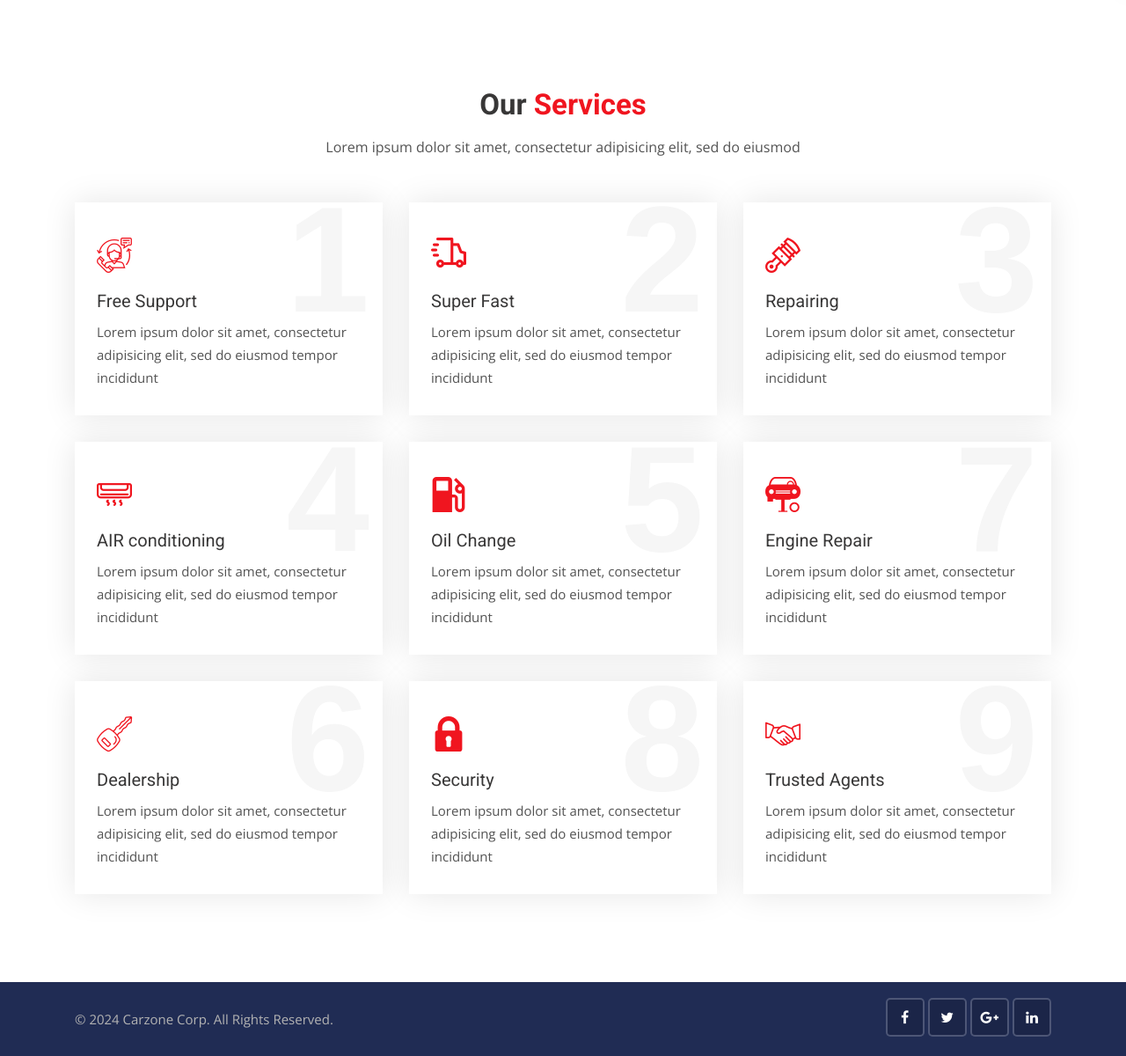
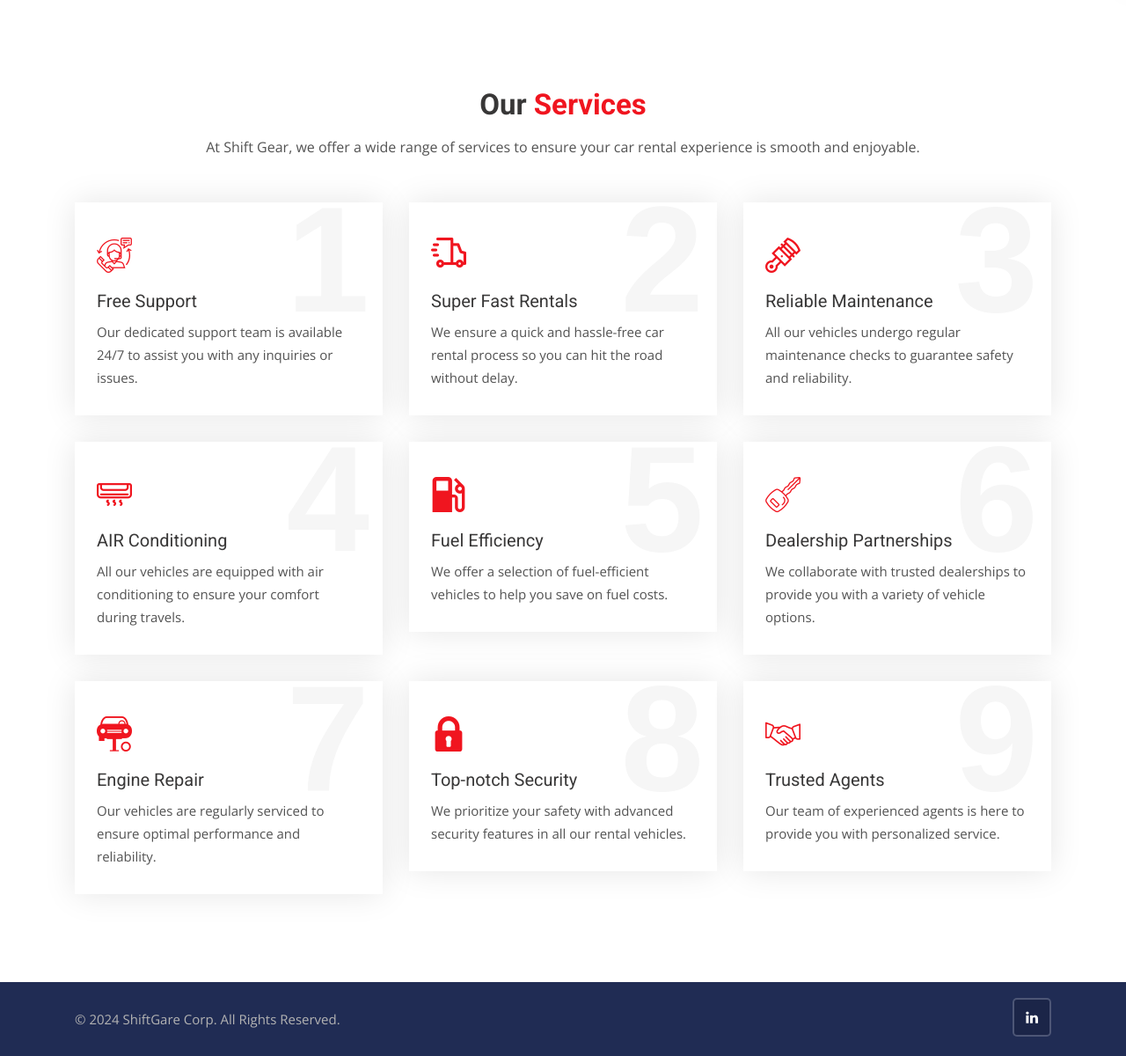
Before and after one commit to Bibek1604/ShiftGear, a Django app: page /services in a window 1280 px wide. Shown: the part 361-1561 px from the top of the page at 88% size. Run offline with Django 4.2, Linux system fonts and the light colour scheme; some libraries are stand-ins or nearby versions.

Commit message:
layout changed

```diff
--- a/templates/includes/footer.html
+++ b/templates/includes/footer.html
@@ -5,15 +5,13 @@
         <div class="container">
             <div class="row">
                 <div class="col-lg-8">
-                    <p class="copy">© {% now 'Y' %} Carzone Corp. All Rights Reserved.</p>
+                    <p class="copy">© {% now 'Y' %} ShiftGare Corp. All Rights Reserved.</p>
                 </div>
                 <div class="col-lg-4">
                     <div class="social-list-2">
                         <ul>
-                            <li><a href="http://facebook.com" target="_blank" class="facebook-bg"><i class="fa fa-facebook"></i></a></li>
-                            <li><a href="http://twitter.com" target="_blank" class="twitter-bg"><i class="fa fa-twitter"></i></a></li>
-                            <li><a href="http://google.com" target="_blank" class="google-bg"><i class="fa fa-google-plus"></i></a></li>
-                            <li><a href="http://linkedin.com" target="_blank" class="linkedin-bg"><i class="fa fa-linkedin"></i></a></li>
+
+                            <li><a href="http://linkedin.com" target="https://www.linkedin.com/in/bibek-pandey-43313723b/" class="linkedin-bg"><i class="fa fa-linkedin"></i></a></li>
                         </ul>
                     </div>
                 </div>
--- a/templates/includes/topbar.html
+++ b/templates/includes/topbar.html
@@ -3,10 +3,10 @@
     <div class="container">
         <div class="row">
             <div class="col-lg-8 col-md-8 col-sm-7">
-                <div class="list-inline">
-                    <a href="tel:+55-4XX-634-7071"><i class="fa fa-phone"></i>+46-073-5577-545</a>
-                    <a href="tel:info@themevessel.com"><i class="fa fa-envelope"></i>ning.sssun@gmail.com</a>
-                    <a href="tel:info@themevessel.com"><i class="fa fa-clock-o"></i>Mon - Sun: 8:00am - 6:00pm</a>
+                <div class="list-inline">+
+                    <a href="9860056658"><i class="fa fa-phone"></i>XXXXXX XXXXXXXX</a>
+                    <a href="workswithbibek@gmail.com"><i class="fa fa-envelope"></i>workswithbibek@gmail.com</a>
+                    <a href="time"><i class="fa fa-clock-o"></i>Mon - Sun: 8:00am - 6:00pm</a>
                 </div>
             </div>
             <div class="col-lg-4 col-md-4 col-sm-5">
--- a/templates/pages/services.html
+++ b/templates/pages/services.html
@@ -22,7 +22,7 @@
         <!-- Main title -->
         <div class="main-title text-center">
             <h1>Our <span>Services</span></h1>
-            <p>Lorem ipsum dolor sit amet, consectetur adipisicing elit, sed do eiusmod</p>
+            <p>At Shift Gear, we offer a wide range of services to ensure your car rental experience is smooth and enjoyable.</p>
         </div>
         <div class="row">
             <div class="col-lg-4 col-md-6 col-sm-6">
@@ -33,7 +33,7 @@
                     </div>
                     <div class="detail">
                         <h3>Free Support</h3>
-                        <p>Lorem ipsum dolor sit amet, consectetur adipisicing elit, sed do eiusmod tempor incididunt</p>
+                        <p>Our dedicated support team is available 24/7 to assist you with any inquiries or issues.</p>
                     </div>
                 </div>
             </div>
@@ -44,8 +44,8 @@
                         <i class="flaticon-speed"></i>
                     </div>
                     <div class="detail">
-                        <h3>Super Fast</h3>
-                        <p>Lorem ipsum dolor sit amet, consectetur adipisicing elit, sed do eiusmod tempor incididunt</p>
+                        <h3>Super Fast Rentals</h3>
+                        <p>We ensure a quick and hassle-free car rental process so you can hit the road without delay.</p>
                     </div>
                 </div>
             </div>
@@ -56,8 +56,8 @@
                         <i class="flaticon-motor"></i>
                     </div>
                     <div class="detail">
-                        <h3>Repairing</h3>
-                        <p>Lorem ipsum dolor sit amet, consectetur adipisicing elit, sed do eiusmod tempor incididunt</p>
+                        <h3>Reliable Maintenance</h3>
+                        <p>All our vehicles undergo regular maintenance checks to guarantee safety and reliability.</p>
                     </div>
                 </div>
             </div>
@@ -68,8 +68,8 @@
                         <i class="flaticon-air-conditioner"></i>
                     </div>
                     <div class="detail">
-                        <h3>AIR conditioning</h3>
-                        <p>Lorem ipsum dolor sit amet, consectetur adipisicing elit, sed do eiusmod tempor incididunt</p>
+                        <h3>AIR Conditioning</h3>
+                        <p>All our vehicles are equipped with air conditioning to ensure your comfort during travels.</p>
                     </div>
                 </div>
             </div>
@@ -80,8 +80,20 @@
                         <i class="flaticon-fuel"></i>
                     </div>
                     <div class="detail">
-                        <h3>Oil Change</h3>
-                        <p>Lorem ipsum dolor sit amet, consectetur adipisicing elit, sed do eiusmod tempor incididunt</p>
+                        <h3>Fuel Efficiency</h3>
+                        <p>We offer a selection of fuel-efficient vehicles to help you save on fuel costs.</p>
+                    </div>
+                </div>
+            </div>
+            <div class="col-lg-4 col-md-6 col-sm-6">
+                <div class="service-info">
+                    <div class="number">6</div>
+                    <div class="icon">
+                        <i class="flaticon-car-2"></i>
+                    </div>
+                    <div class="detail">
+                        <h3>Dealership Partnerships</h3>
+                        <p>We collaborate with trusted dealerships to provide you with a variety of vehicle options.</p>
                     </div>
                 </div>
             </div>
@@ -93,19 +105,7 @@
                     </div>
                     <div class="detail">
                         <h3>Engine Repair</h3>
-                        <p>Lorem ipsum dolor sit amet, consectetur adipisicing elit, sed do eiusmod tempor incididunt</p>
-                    </div>
-                </div>
-            </div>
-            <div class="col-lg-4 col-md-6 col-sm-6">
-                <div class="service-info">
-                    <div class="number">6</div>
-                    <div class="icon">
-                        <i class="flaticon-car-2"></i>
-                    </div>
-                    <div class="detail">
-                        <h3>Dealership</h3>
-                        <p>Lorem ipsum dolor sit amet, consectetur adipisicing elit, sed do eiusmod tempor incididunt</p>
+                        <p>Our vehicles are regularly serviced to ensure optimal performance and reliability.</p>
                     </div>
                 </div>
             </div>
@@ -116,8 +116,8 @@
                         <i class="flaticon-lock"></i>
                     </div>
                     <div class="detail">
-                        <h3>Security</h3>
-                        <p>Lorem ipsum dolor sit amet, consectetur adipisicing elit, sed do eiusmod tempor incididunt</p>
+                        <h3>Top-notch Security</h3>
+                        <p>We prioritize your safety with advanced security features in all our rental vehicles.</p>
                     </div>
                 </div>
             </div>
@@ -129,7 +129,7 @@
                     </div>
                     <div class="detail">
                         <h3>Trusted Agents</h3>
-                        <p>Lorem ipsum dolor sit amet, consectetur adipisicing elit, sed do eiusmod tempor incididunt</p>
+                        <p>Our team of experienced agents is here to provide you with personalized service.</p>
                     </div>
                 </div>
             </div>
```
Also changed, not shown: templates/cars/car_detail.html (+5 -10 lines), templates/pages/contact.html (+5 -5 lines), db.sqlite3, media/photos/2024/10/02/Screenshot_2024-10-02_150633.png (added), media/photos/2024/10/02/Screenshot_2024-10-02_221155.png (added), media/photos/2024/10/02/Screenshot_2024-10-02_221155_b8WUtBy.png (added).
